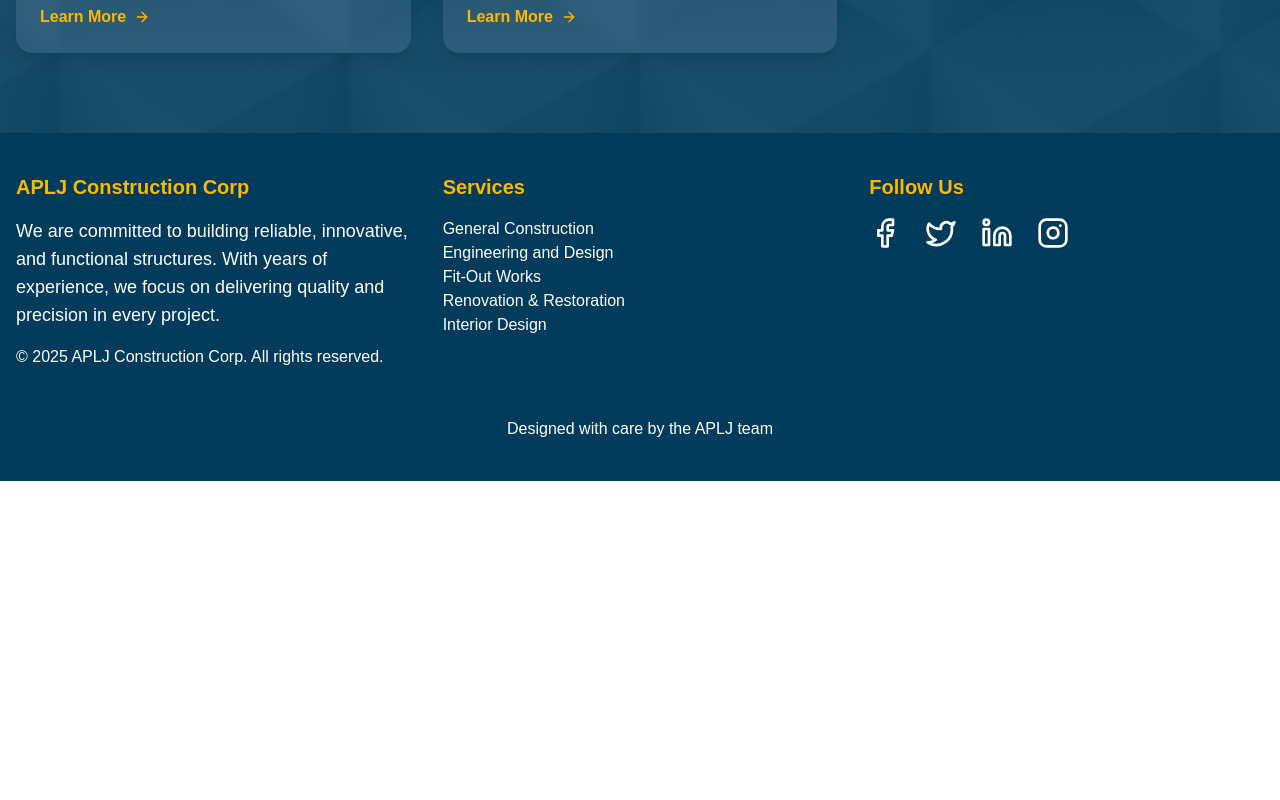
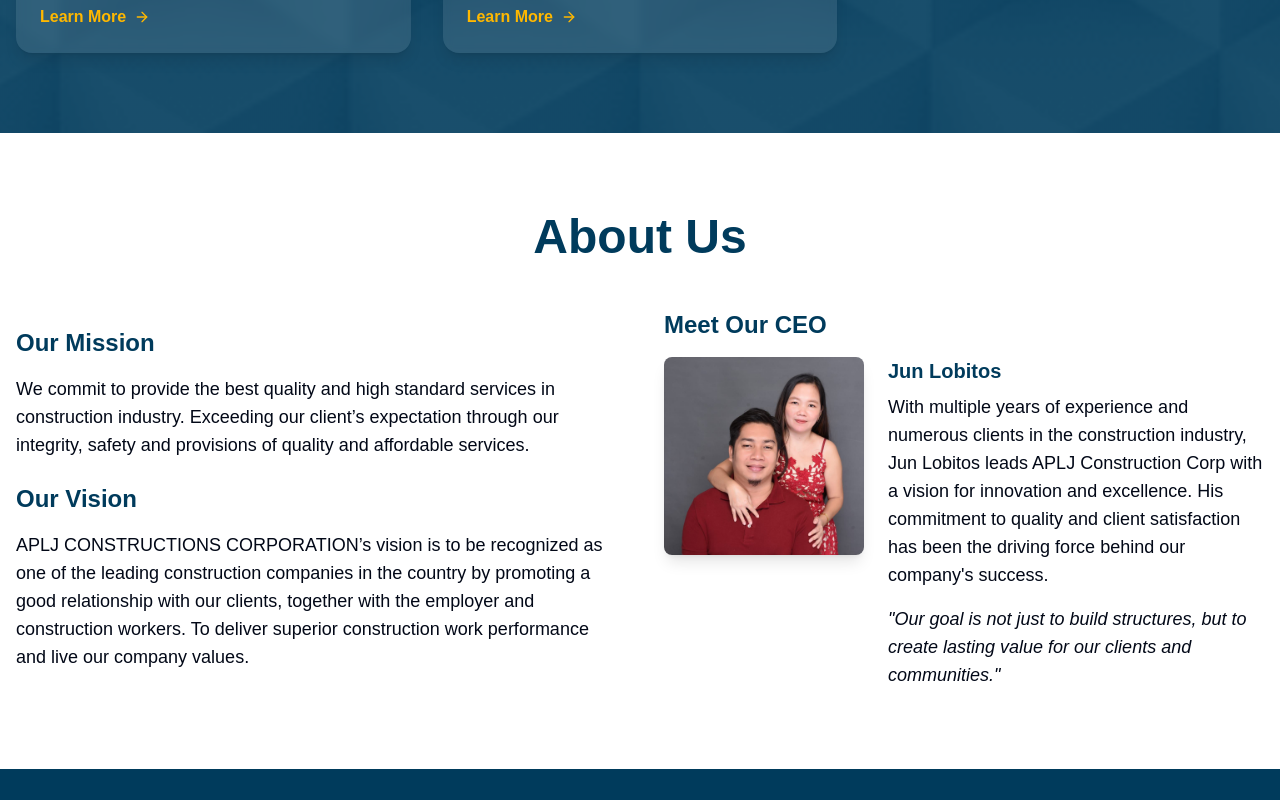
Before and after one commit to TheJailor/aplj-con-corp, a Next.js app: page / in a window 1280 px wide. Shown: the part 2160-2960 px from the top of the page. Before the commit the page ends 2641 px from the top, so only its background shows below. Built offline with nearby package versions, Linux system fonts and the light colour scheme.

Commit message:
Made and completed 'About Us' section

```diff
--- a/app/page.tsx
+++ b/app/page.tsx
@@ -1,7 +1,8 @@
 import Hero from '@/components/hero'
 import Services from '@/components/services'
+import AboutUs from '@/components/about-us'
+import Footer from '@/components/footer'
 import Navigation from '@/components/navigation'
-import Footer from '@/components/footer'
 
 export default function Home() {
   return (
@@ -9,6 +10,7 @@ export default function Home() {
       <Navigation />
       <Hero />
       <Services />
+      <AboutUs />
       <Footer />
     </main>
   )
--- /dev/null
+++ b/components/about-us.tsx
@@ -0,0 +1,88 @@
+'use client'
+
+import { useEffect, useRef } from 'react'
+import Image from 'next/image'
+import { setupIntersectionObserver } from '@/utils/animation'
+
+export default function AboutUs() {
+  const aboutRef = useRef<HTMLElement>(null);
+
+  useEffect(() => {
+    const observer = setupIntersectionObserver((entries) => {
+      entries.forEach((entry) => {
+        if (entry.isIntersecting) {
+          entry.target.classList.add('animate-fade-in');
+          entry.target.classList.remove('translate-y-10', 'opacity-0');
+          observer.unobserve(entry.target);
+        }
+      });
+    });
+
+    const currentAboutRef = aboutRef.current;
+    if (currentAboutRef) {
+      const animatedElements = currentAboutRef.querySelectorAll('.animate-on-scroll');
+      animatedElements.forEach((element) => observer.observe(element));
+    }
+
+    return () => {
+      if (currentAboutRef) {
+        const animatedElements = currentAboutRef.querySelectorAll('.animate-on-scroll');
+        animatedElements.forEach((element) => observer.unobserve(element));
+      }
+    };
+  }, []);
+
+  return (
+    <section
+      ref={aboutRef}
+      id="about"
+      className="py-20 bg-white"
+    >
+      <div className="container mx-auto px-4">
+        <h2 className="text-4xl md:text-5xl font-extrabold text-[#003B5C] mb-12 text-center animate-on-scroll translate-y-10 opacity-0 transition-all duration-1000 ease-out">
+          About Us
+        </h2>
+
+        <div className="grid md:grid-cols-2 gap-12 items-center">
+          <div className="animate-on-scroll translate-y-10 opacity-0 transition-all duration-1000 ease-out delay-300">
+            <h3 className="text-2xl font-bold text-[#003B5C] mb-4">Our Mission</h3>
+            <p className="text-lg mb-6">
+                We commit to provide the best quality and high standard services in construction industry. Exceeding our client’s expectation through our integrity, safety and provisions of quality and affordable services.
+            </p>
+
+            <h3 className="text-2xl font-bold text-[#003B5C] mb-4">Our Vision</h3>
+            <p className="text-lg">
+                APLJ CONSTRUCTIONS CORPORATION’s vision is to be recognized as one of the leading construction companies in the country by promoting a good relationship with our clients, together with the employer and construction workers. To deliver superior construction work performance and live our company values.
+            </p>
+          </div>
+
+          <div className="animate-on-scroll translate-y-10 opacity-0 transition-all duration-1000 ease-out delay-600">
+            <h3 className="text-2xl font-bold text-[#003B5C] mb-4">Meet Our CEO</h3>
+            <div className="flex flex-col md:flex-row items-center md:items-start gap-6">
+              <Image
+                src="/ceo.jpg"
+                alt="CEO of APLJ Construction Corp"
+                width={200}
+                height={300}
+                className="rounded-lg shadow-lg"
+              />
+              <div>
+                <h4 className="text-xl font-semibold text-[#003B5C] mb-2">Jun Lobitos</h4>
+                <p className="text-lg mb-4">
+                  With multiple years of experience and numerous clients in the construction industry, Jun Lobitos
+                  leads APLJ Construction Corp with a vision for innovation and excellence.
+                  His commitment to quality and client satisfaction has been the driving
+                  force behind our company's success.
+                </p>
+                <p className="text-lg italic">
+                  "Our goal is not just to build structures, but to create lasting value
+                  for our clients and communities."
+                </p>
+              </div>
+            </div>
+          </div>
+        </div>
+      </div>
+    </section>
+  );
+}
```
Also changed, not shown: public/CEO.jpg (added).
